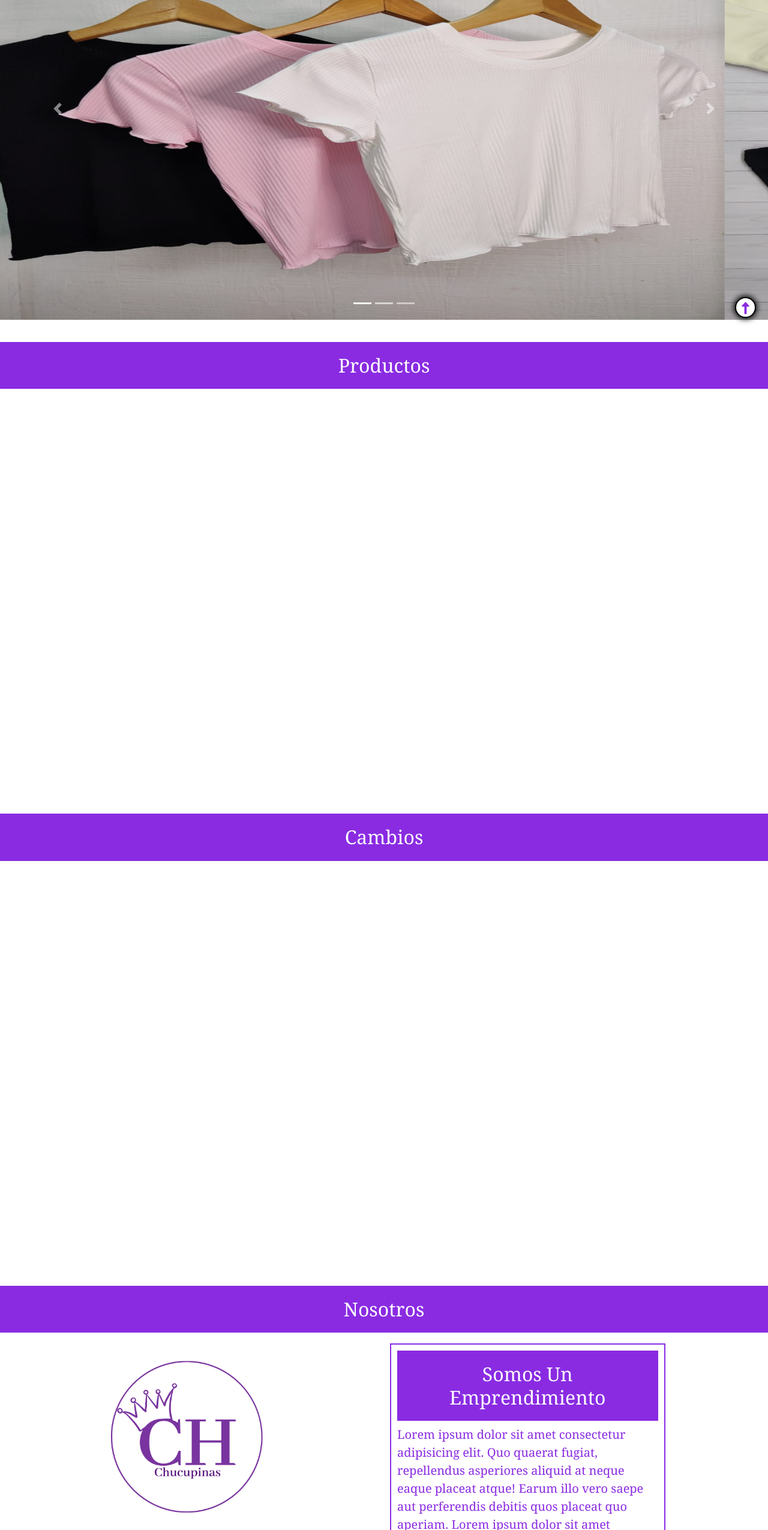
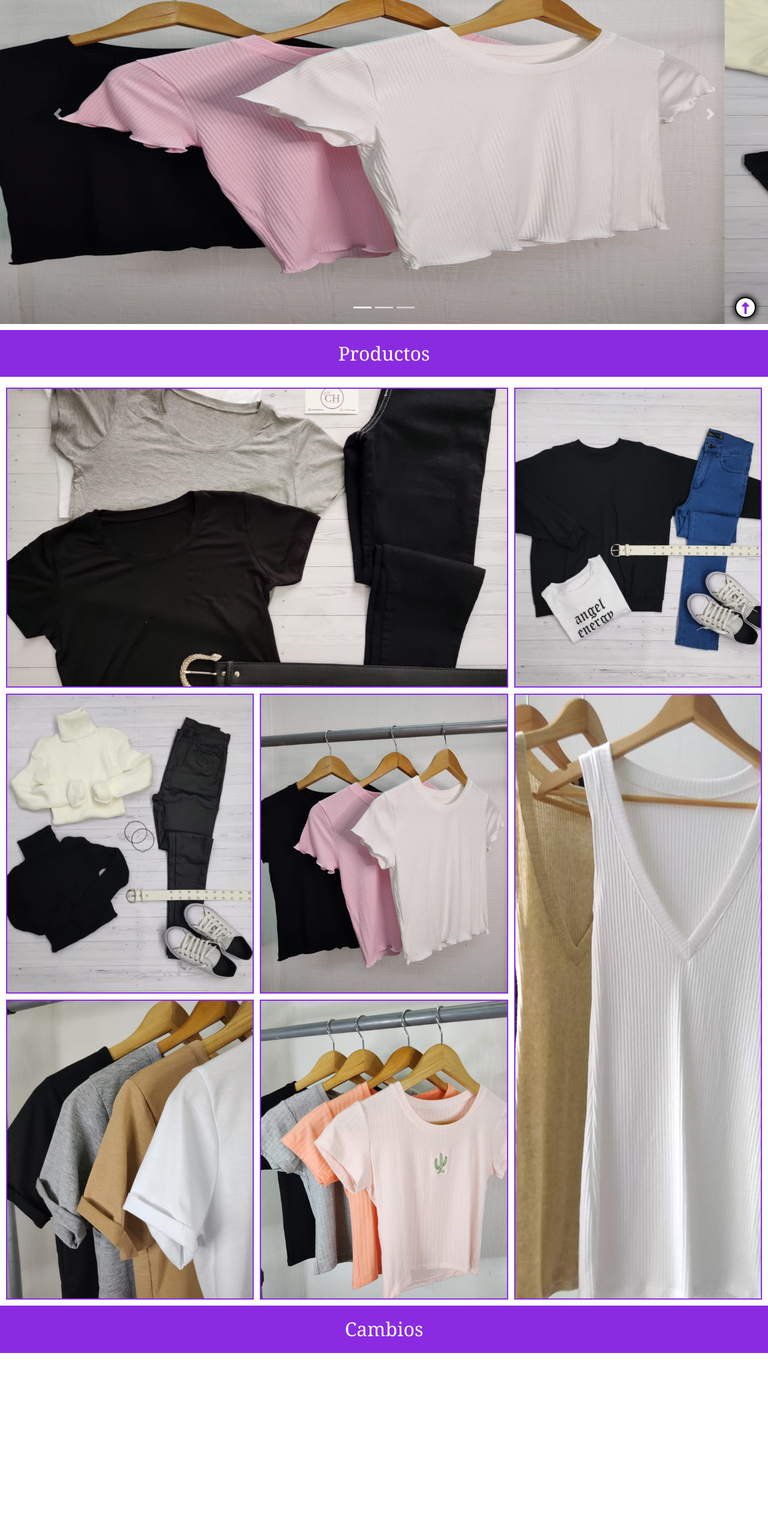
Before and after one commit to JorgeFerrari94/PreEntrega2Ferrari, a plain HTML site: page index.html in a window 1280 px wide. Shown: the part 250-2800 px from the top of the page at 60% size. Drawn offline with nearby package versions, Linux system fonts and the light colour scheme.

Commit message:
preentrega3

```diff
--- a/estilos.css
+++ b/estilos.css
@@ -19,7 +19,6 @@ header{
     font-size: 20px;
     font-family: 'Lora', serif;
     text-transform: capitalize;
-    padding: 15px;
      }
 
      .logo{
@@ -50,23 +49,28 @@ header{
     }
 
     main{
-      height: calc(100vh - 60px);
+      height: 700px;
+      width: 100%;
+      margin-top: 10px;
+      margin-bottom: 10px;
+    }
+
+    .carousel{
+      height: 700px;
       width: 100%;
     }
 
-    .carousel{
+      .carousel-item{
+         height: 700px;
          width: 100%;
+         background-position: center;
+         background-size: cover;
       }
 
-    .carousel-inner img{
+
+      .carousel-item img{
          height: 700px;
          width: 100%;
-
-
-    }
-    .item{
-      height: 200px;
-      width: auto;
          background-position: center;
          background-size: cover;
       }
@@ -80,6 +84,16 @@ header{
         padding: 20px;
      }
 
+     h3{
+      font-family: Cambria, Cochin, Georgia, Times, 'Times New Roman', serif;
+      color: blueviolet;
+      text-transform: capitalize;
+      text-align: center;
+      padding: 20px;
+      font-size: 35px;
+
+     }
+
    .call{
       font-family: Cambria, Cochin, Georgia, Times, 'Times New Roman', serif;
       color: blueviolet;
@@ -87,7 +101,8 @@ header{
       padding: 10px;
       border: 2px blueviolet solid;
       margin: 10px;
-      width: 35%
+      width: 35%;
+      padding: 15px;
     }
 
   .call p{
@@ -106,8 +121,72 @@ header{
    .sec{
       height: 700px;
       width: 100%;
+    }
 
+
+   .productos{
+      background-color: #fff;
+      height: auto;
+      width: 100%;
+      display: grid;
+      grid-template-columns: 1fr;
+      grid-template-rows: repeat(7, 400px);
+      grid-gap: 10px;
+      padding: 10px;
     }
+
+    .prod{
+      width: 100%;
+      border: 2px solid blueviolet;
+    }
+
+    .prod:hover{
+      transform: scale(1.05);
+      transition: all 1.5s;
+    }
+
+    .prod1{
+      background-image: url(Multi/basicaypantalon.jpeg);
+      background-position: center;
+      background-size: cover;
+    }
+
+    .prod2{
+      background-image: url(Multi/buzonegro.jpeg);
+      background-position: center;
+      background-size: cover;
+    }
+
+    .prod3{
+      background-image: url(Multi/engomado.jpeg);
+      background-position: center;
+      background-size: cover;
+    }
+
+    .prod4{
+      background-image: url(Multi/basicas.jpeg);
+      background-position: center;
+      background-size: cover;
+    }
+
+    .prod5{
+      background-image: url(Multi/vestidos.jpeg);
+      background-position: center;
+      background-size: cover;
+    }
+
+    .prod6{
+      background-image: url(Multi/perchazoom.jpeg);
+      background-position: center;
+      background-size: cover;
+    }
+
+    .prod7{
+      background-image: url(Multi/remecactus.jpeg);
+      background-position: center;
+      background-size: cover;
+    }
+
 
      #sec4 strong{
 
@@ -149,3 +228,58 @@ header{
         line-height: 35px;
         box-shadow: 0 0 10px 2px black;
      }
+
+     @media only screen and (min-width:480px){
+
+      .carousel-item img{
+         height: auto;
+         width: 100%;
+      }
+
+      .productos{
+         grid-template-columns: 1fr 1fr;
+         grid-template-rows: repeat(4, 400px);
+         background-position: center;
+         background-size: cover;
+      }
+
+      }
+
+      @media only screen and (min-width:768px){
+
+         .carousel-item img{
+            height: auto;
+            width: 100%;
+         }
+
+      }
+
+
+      @media only screen and (min-width:1024px){
+         .carousel-item img{
+            height: 700px;
+            background-position: center;
+            background-size: cover;
+
+            }
+
+         .productos{
+            grid-template-columns: 1fr 1fr 1fr;
+            grid-template-rows: repeat(3, 500px);
+            width: 100%;
+            background-position: center;
+            background-size: contain;
+         }
+
+         .prod1{
+            grid-column: 1/3;
+            grid-row: 1/2;
+         }
+
+         .prod5{
+            grid-column: 3/4;
+            grid-row: 2/4;
+         }
+
+
+        }
--- a/index.html
+++ b/index.html
@@ -40,15 +40,15 @@
 
         <div class="carousel-inner">
           <div class="carousel-item active">
-            <img src="Multi/basicas.jpeg" alt="Basicas" width="1100" height="500">
+            <img src="Multi/basicas.jpeg" alt="Basicas" width="100%" height="auto">
           </div>
 
           <div class="carousel-item">
-            <img src="Multi/buzocalvin.jpeg" alt="Calvin" width="1100" height="500">
+            <img src="Multi/buzocalvin.jpeg" alt="Calvin" width="100%" height="auto">
           </div>
 
           <div class="carousel-item">
-            <img src="Multi/remecactus.jpeg" alt="cactus" width="1100" height="500">
+            <img src="Multi/remecactus.jpeg" alt="cactus" width="100%" height="auto">
           </div>
         </div>
 
@@ -64,18 +64,26 @@
     </div>
 </main>
    <h2 id="sec1">productos</h2>
-    <section class="sec" id="sec1"></section>
+    <section class="productos" id="sec1">
+      <div class="prod prod1"></div>
+      <div class="prod prod2"></div>
+      <div class="prod prod3"></div>
+      <div class="prod prod4"></div>
+      <div class="prod prod5"></div>
+      <div class="prod prod6"></div>
+      <div class="prod prod7"></div>
+    </section>
     <h2 id="sec2">cambios</h2>
     <section class="sec" id="sec2"></section>
     <h2 id="sec3">nosotros</h2>
     <section class="sec" id="sec3" class="container-fluid">
     <div class="row">
-      <div class="col-xl-6">
+      <div class="col">
       <img src="Multi/img.chucu.png" alt="imagen" class="img-fluid">
     </div>
     <div class="call" >
-        <h2>somos un emprendimiento</h2>
-        <p>Lorem ipsum dolor sit amet consectetur adipisicing elit. Quo quaerat fugiat, repellendus asperiores aliquid at neque eaque placeat atque! Earum illo vero saepe aut perferendis debitis quos placeat quo aperiam. Lorem ipsum dolor sit amet consectetur adipisicing elit. Reiciendis similique culpa minima non consectetur modi aperiam, vitae nemo a. Corrupti, possimus! Officia non voluptatum ipsa quod sint quaerat ipsam quis?</p>
+        <h3>somos un emprendimiento</h3>
+        <p>Lorem ipsum dolor sit amet consectetur adipisicing elit. Quo quaerat fugiat, repellendus asperiores aliquid at neque eaque placeat atque! Lorem ipsum dolor sit amet consectetur adipisicing elit. Obcaecati fugit nemo, aliquam maxime quae esse sequi, perferendis veritatis nostrum totam temporibus exercitationem quos. Cupiditate nobis voluptates dicta in repudiandae quae.</p>
     </div>
     </section>
     <h2 id="sec4">preguntas frecuentes</h2>
@@ -89,8 +97,8 @@
         </form>
 </section>
     <footer>
-        <h3>Medios de pago </h3>
-        <h3>Modos de envio</h3>
+        <h4>Medios de pago </h4><br>
+        <h4>Modos de envio</h4>
         <div class="redes">
             <a href=""><i class="fa-brands fa-instagram"></i></a>
             <a href=""><i class="fa-brands fa-square-facebook"></i></a>
```
Lines whose indentation alone changed are shown as unchanged.
